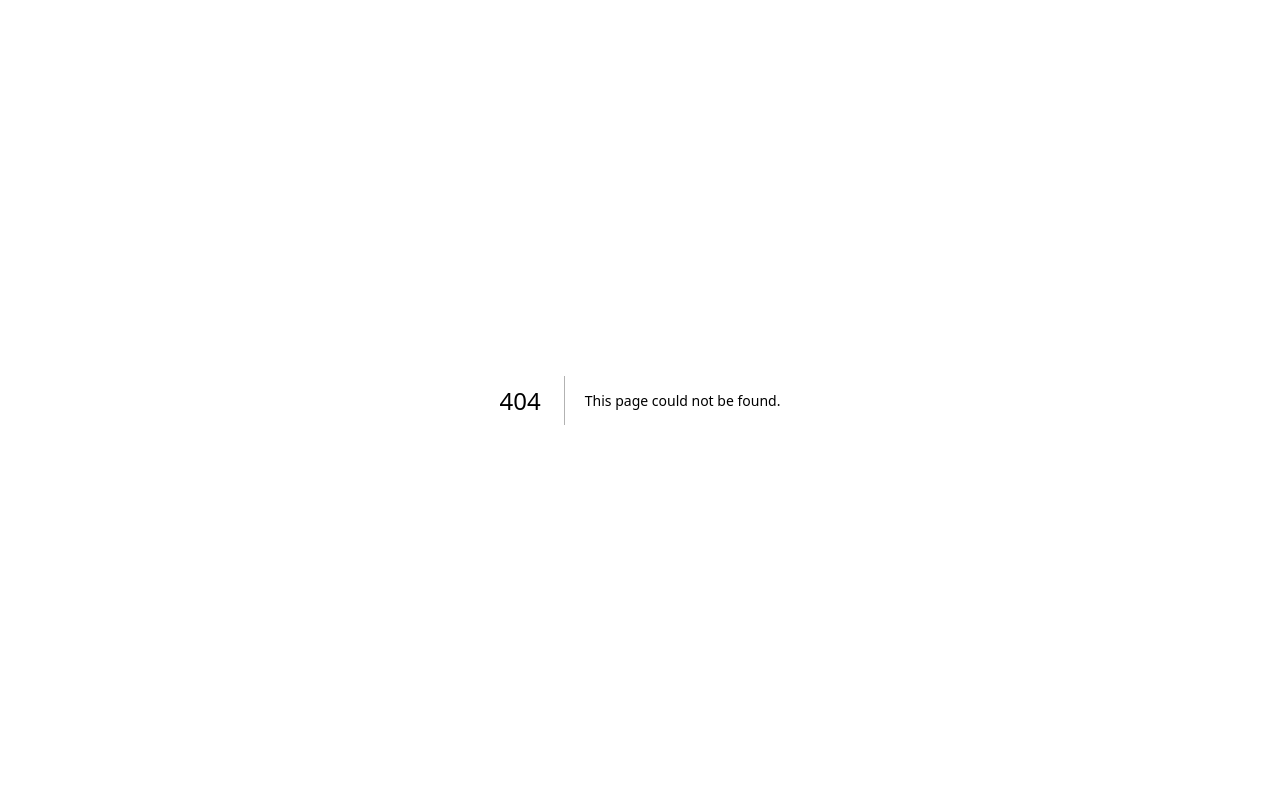
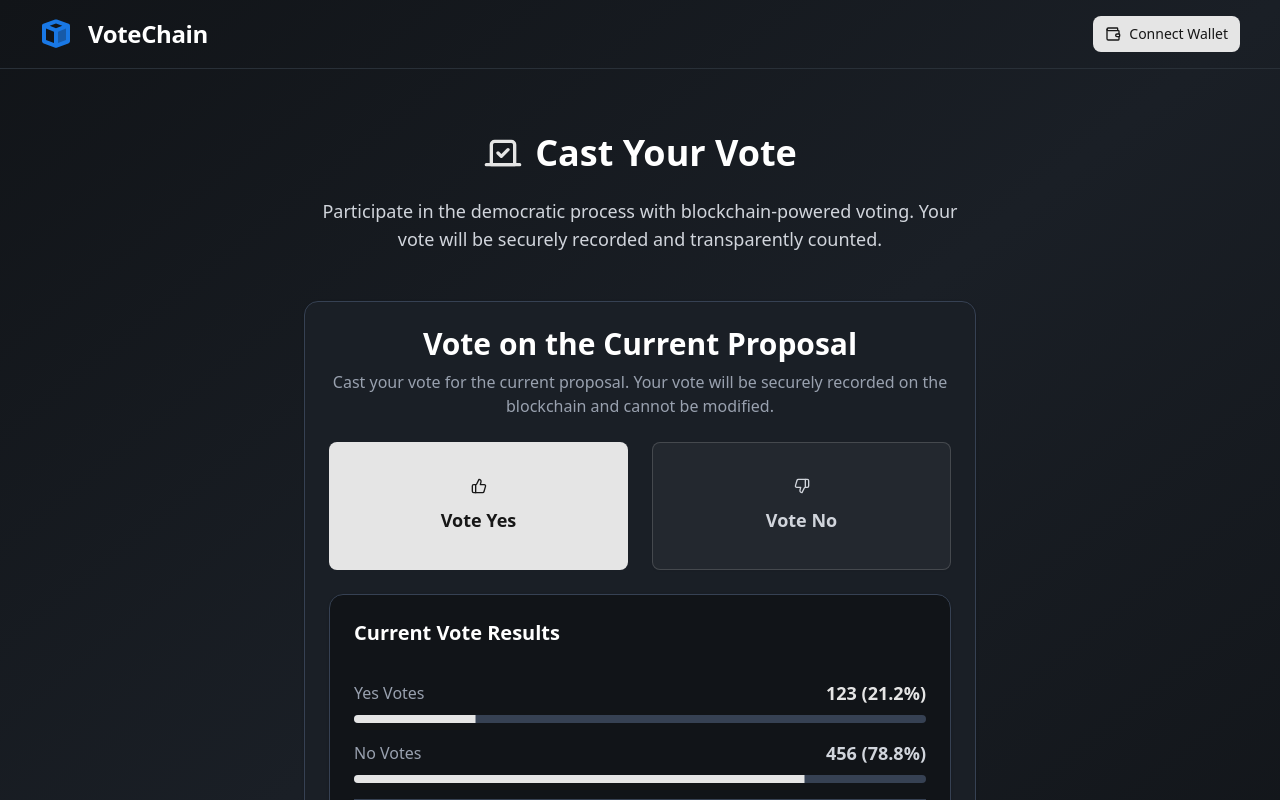
Before and after one commit to br-to/vote-dapp, a Next.js app in the folder frontend/: page /vote in a window 1280 px wide. Before the commit this address had no page. Shown: the top 800 px of the page. Built offline with nearby package versions, Linux system fonts and the light colour scheme.

Commit message:
feat: 投票ページコンポーネントを追加し、投票機能を実装

```diff
--- /dev/null
+++ b/frontend/src/app/vote/page.tsx
@@ -0,0 +1,40 @@
+"use client";
+
+import Footer from "@/components/layout/Footer";
+import Header from "@/components/layout/Header";
+import VotingCard from "@/components/voting/VotingCard";
+import QueryProvider from "@/lib/QueryClient";
+import { Vote } from "lucide-react";
+
+export default function VotePage() {
+	return (
+		<QueryProvider>
+			<div className="min-h-screen bg-gradient-to-br from-[#111418] via-[#1a1f26] to-[#111418]">
+				<Header />
+				<main className="px-6 py-16">
+					<div className="mx-auto max-w-4xl">
+						<div className="text-center mb-12">
+							<div className="flex justify-center mb-6">
+								<div className="flex items-center gap-3 text-primary">
+									<Vote size={40} />
+									<h1 className="text-3xl sm:text-4xl font-bold text-white">
+										Cast Your Vote
+									</h1>
+								</div>
+							</div>
+							<p className="text-lg text-gray-300 max-w-2xl mx-auto">
+								Participate in the democratic process with blockchain-powered
+								voting. Your vote will be securely recorded and transparently
+								counted.
+							</p>
+						</div>
+						<div className="w-full max-w-2xl mx-auto">
+							<VotingCard />
+						</div>
+					</div>
+				</main>
+				<Footer />
+			</div>
+		</QueryProvider>
+	);
+}
```
